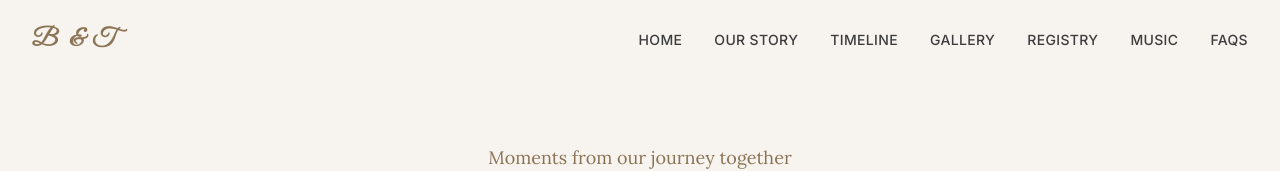
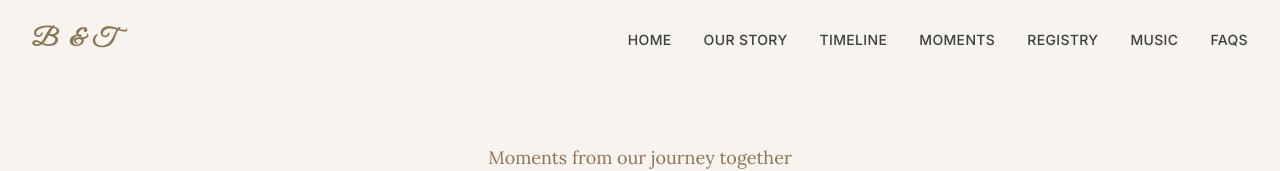
Before and after one commit to tarakhanal/website, a Next.js app: page /gallery in a window 1280 px wide. Shown: the top 171 px of the page. Built offline with nearby package versions, Linux system fonts and the light colour scheme; a web font is replaced by a local one.

Commit message:
update nav label

```diff
--- a/src/components/Footer.tsx
+++ b/src/components/Footer.tsx
@@ -7,7 +7,7 @@ const footerLinks = [
   { label: 'Home', href: '/home' },
   { label: 'Our Story', href: '/story' },
   { label: 'Timeline', href: '/timeline' },
-  { label: 'Gallery', href: '/gallery' },
+  { label: 'Moments', href: '/gallery' },
   { label: 'Registry', href: '/registry' },
   { label: 'Music', href: '/music' },
   { label: 'FAQs', href: '/faqs' },
--- a/src/components/Navigation.tsx
+++ b/src/components/Navigation.tsx
@@ -10,7 +10,7 @@ const navItems = [
   { label: 'Home', href: '/home' },
   { label: 'Our Story', href: '/story' },
   { label: 'Timeline', href: '/timeline' },
-  { label: 'Gallery', href: '/gallery' },
+  { label: 'Moments', href: '/gallery' },
   { label: 'Registry', href: '/registry' },
   { label: 'Music', href: '/music' },
   { label: 'FAQs', href: '/faqs' },
```
